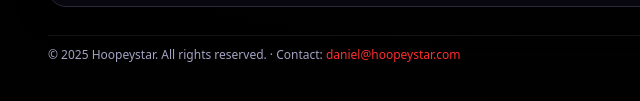
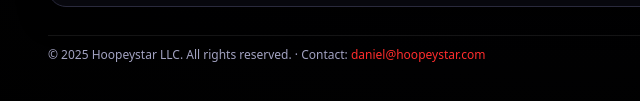
Before and after one commit to Hoopeystar/hoopeystar-site, a plain HTML site: page gallery.html in a window 1280 px wide. Shown: the part 1514-1615 px from the top of the page, 72-712 px from the left. Drawn offline with Linux system fonts and the light colour scheme.

Commit message:
Update gallery.html

```diff
--- a/gallery.html
+++ b/gallery.html
@@ -506,7 +506,7 @@
 
     <!-- FOOTER -->
     <footer>
-      © 2025 Hoopeystar. All rights reserved. · Contact:
+      © 2025 Hoopeystar LLC. All rights reserved. · Contact:
       <a href="mailto:daniel@hoopeystar.com">daniel@hoopeystar.com</a>
     </footer>
   </div>
```
